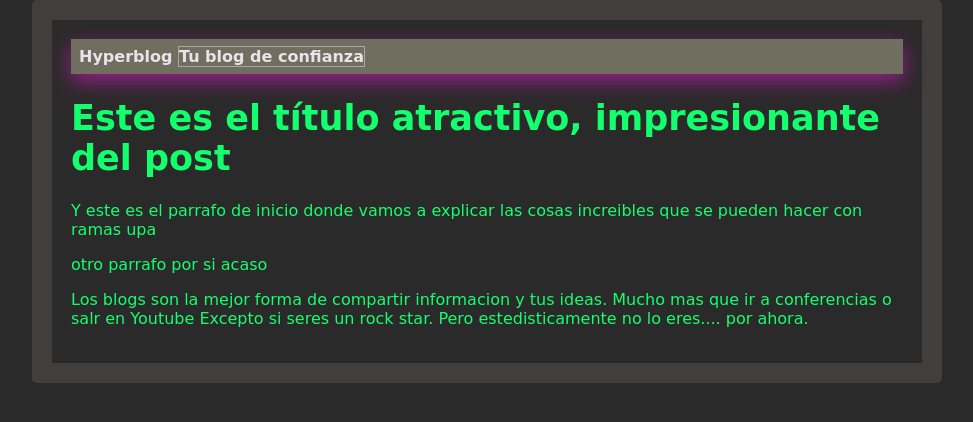
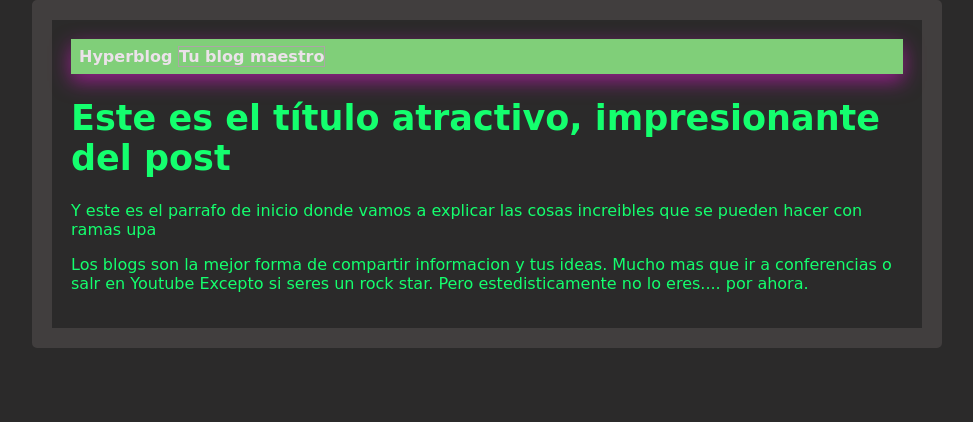
Before and after one commit to ivanrices/Moodle-Reporter, a PHP site: page /blogpost.html in a window 1280 px wide. Shown: the top 422 px of the page, without its empty margins (153-1126 px from the left). Run offline with PHP 8.4, Linux system fonts and the light colour scheme.

Commit message:
Quite parrafo y cambie color de cabecera

```diff
--- a/blogpost.html
+++ b/blogpost.html
@@ -7,12 +7,11 @@
         <div id="container">
             <div id ="cabecera">
                 Hyperblog
-                <span id="tagline"> Tu blog de confianza</span>
+                <span id="tagline"> Tu blog maestro</span>
             </div>
             <div id="container__post">
                 <h1>Este es el título atractivo, impresionante del post</h1>
                 <p>Y este es el parrafo de inicio donde vamos a explicar las cosas increibles que se pueden hacer con ramas upa</p>
-                <p class="container__parrafo">otro parrafo por si acaso</p>
                 <p>Los blogs son la mejor forma de compartir informacion y tus ideas.
                     Mucho mas que ir a conferencias o salr en Youtube Excepto si seres un rock star. Pero estedisticamente no lo eres.... por ahora.
                 </p>
--- a/css/estilos.css
+++ b/css/estilos.css
@@ -23,7 +23,7 @@ body{
  }
  #cabecera
  {
-     background: rgb(112, 111, 95);
+     background: rgb(128, 207, 121);
      box-shadow: 0px 7px 20px 0px rgba(255, 20, 235, 0.5);
      color: rgb(236, 226, 234);
      font-weight: bold;
```
